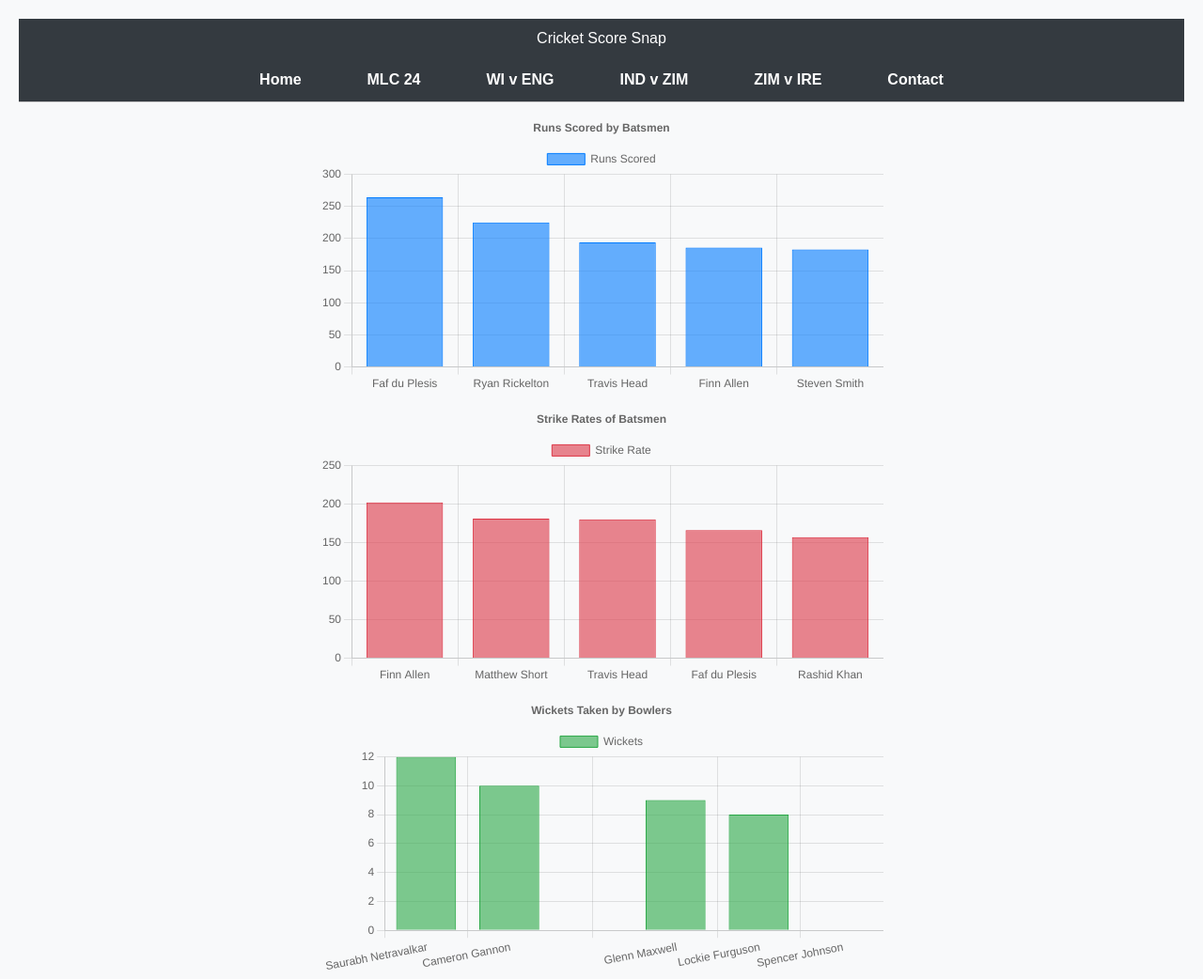
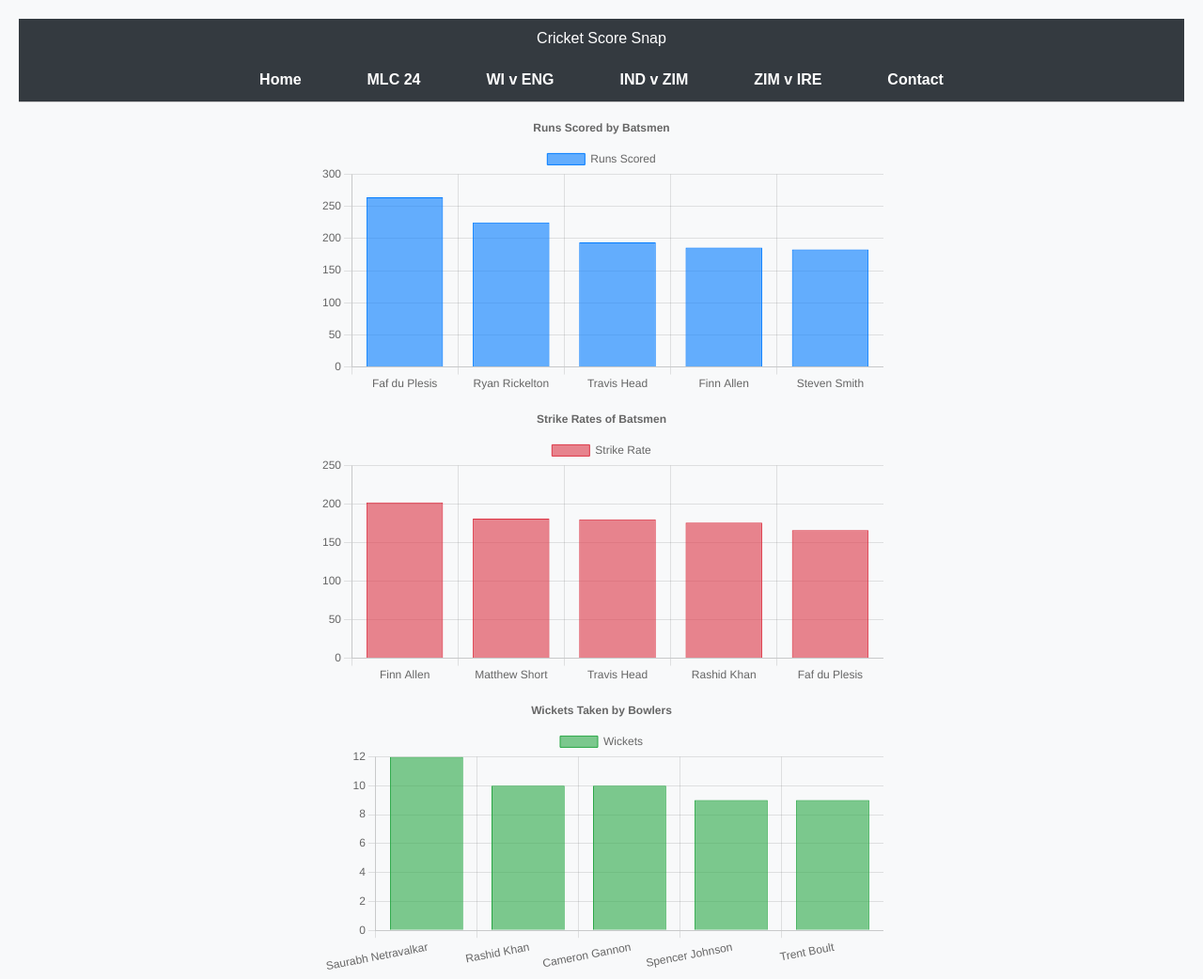
Before and after one commit to ParagonVantage/cric-web, a plain HTML site: page graphs-charts-MLC24.html in a window 1280 px wide. Shown: the top 1042 px of the page at 94% size. Drawn offline with nearby package versions, Linux system fonts and the light colour scheme.

Commit message:
Update graphs-charts-MLC24.html

```diff
--- a/graphs-charts-MLC24.html
+++ b/graphs-charts-MLC24.html
@@ -120,10 +120,10 @@
         };
 
         const dataBar2 = {
-            labels: ['Finn Allen','Matthew Short','Travis Head','Faf du Plesis','Rashid Khan'],
+            labels: ['Finn Allen','Matthew Short','Travis Head','Rashid Khan','Faf du Plesis'],
             datasets: [{
                 label: 'Strike Rate',
-                data: [202,181,180,166,157],
+                data: [202,181,180,176,166],
                 backgroundColor: 'rgba(220, 53, 69, 0.6)',
                 borderColor: 'rgba(220, 53, 69, 1)',
                 borderWidth: 1
@@ -131,10 +131,10 @@
         };
 
         const dataBar3 = {
-            labels: ['Saurabh Netravalkar','Cameron Gannon',,'Glenn Maxwell','Lockie Furguson','Spencer Johnson'],
+            labels: ['Saurabh Netravalkar','Rashid Khan','Cameron Gannon','Spencer Johnson','Trent Boult'],
             datasets: [{
                 label: 'Wickets',
-                data: [12,10,9,9,8],
+                data: [12,10,10,9,9],
                 backgroundColor: 'rgba(40, 167, 69, 0.6)',
                 borderColor: 'rgba(40, 167, 69, 1)',
                 borderWidth: 1
@@ -142,10 +142,10 @@
         };
 
         const dataBar4 = {
-            labels: ['Mohammad Mohsin','Sunil Narine','Rashid Khan','Imad Wasim','Glenn Mawell',],
+            labels: ['Mohammad Mohsin','Sunil Narine','Rashid Khan','Imad Wasim','Glenn Maxwell',],
             datasets: [{
                 label: 'Economy',
-                data: [5.8,6.3,6.4,6.5,6.7],
+                data: [5.8,6.2,6.3,6.5,6.7],
                 backgroundColor: 'rgba(255, 193, 7, 0.6)',
                 borderColor: 'rgba(255, 193, 7, 1)',
                 borderWidth: 1
@@ -316,7 +316,7 @@
                     },
                     title: {
                         display: true,
-                        text: 'Runs Scored by Travis Head'
+                        text: 'Runs Scored by Ollie Pope'
                     }
                 },
                 scales: {
@@ -338,7 +338,7 @@
                     },
                     title: {
                         display: true,
-                        text: 'Runs Scored by Faf du Plesis'
+                        text: 'Runs Scored by Ben Duckett'
                     }
                 },
                 scales: {
@@ -360,7 +360,7 @@
                     },
                     title: {
                         display: true,
-                        text: 'Runs Scored by Devon Conway'
+                        text: 'Runs Scored by Kavem Hodge'
                     }
                 },
                 scales: {
@@ -382,7 +382,7 @@
                     },
                     title: {
                         display: true,
-                        text: 'Runs Scored by Ryan Rickelton'
+                        text: 'Runs Scored by Alick Athanaze'
                     }
                 },
                 scales: {
@@ -404,7 +404,7 @@
                     },
                     title: {
                         display: true,
-                        text: 'Runs Scored by Matthew Short'
+                        text: 'Runs Scored by Joshua de Silva'
                     }
                 },
                 scales: {
```
